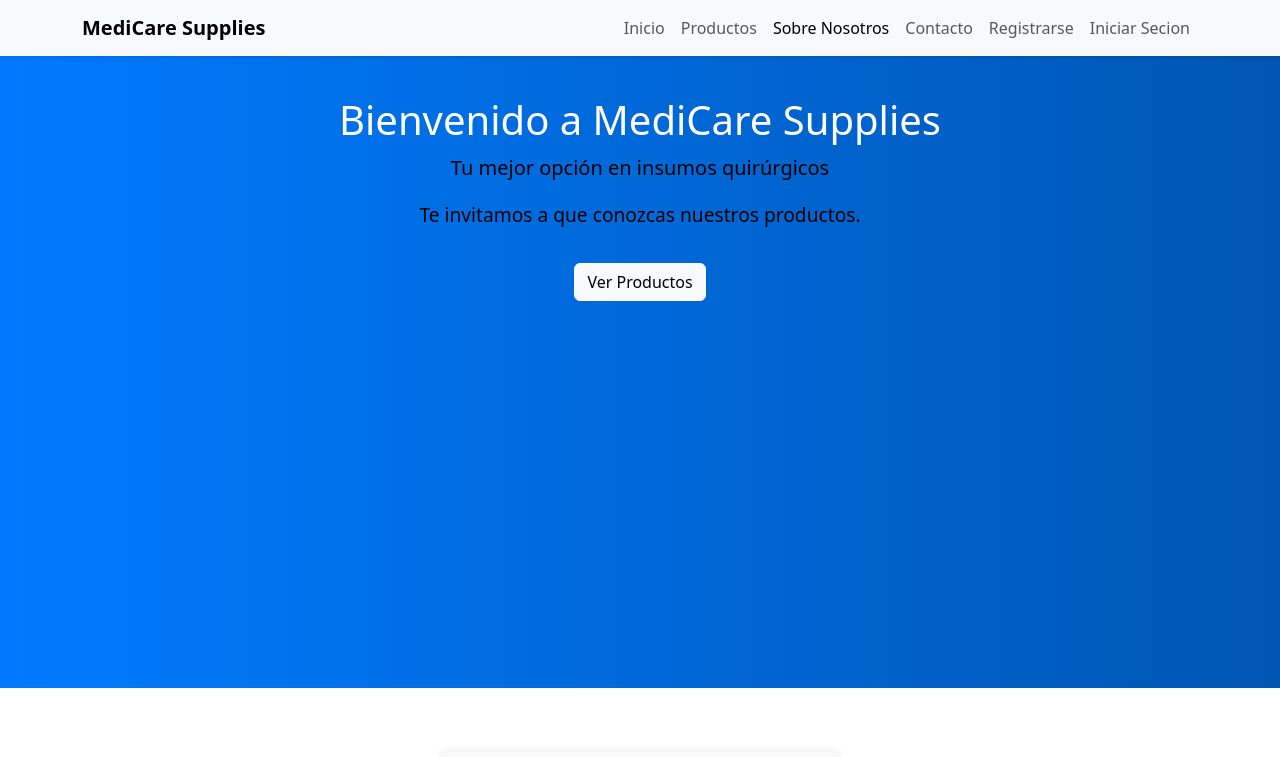
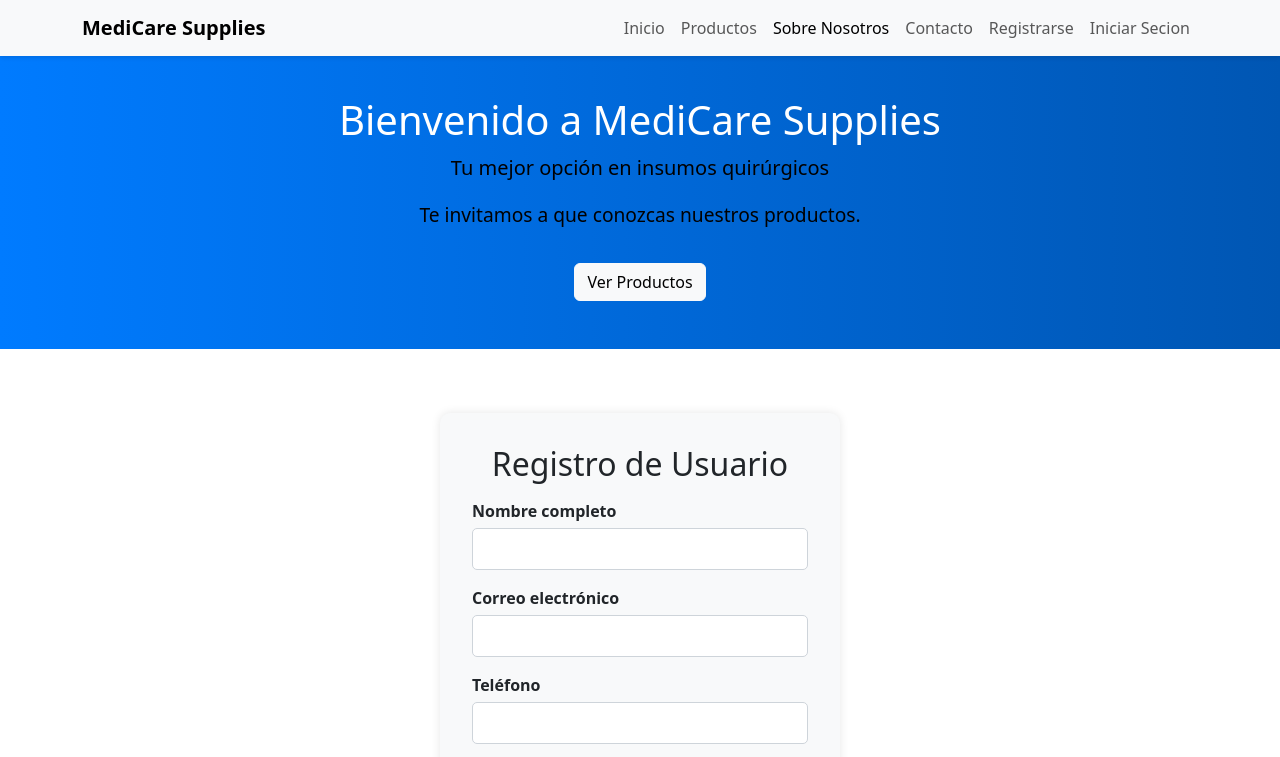
Before and after one commit to MartinLM768/HTML-Test-Chamber, a plain HTML site: page MediCare/Index.html in a window 1280 px wide. Shown: the top 757 px of the page. Drawn offline with nearby package versions, Linux system fonts and the light colour scheme.

Commit message:
Actualizar Styles.css

```diff
--- a/MediCare/assets/css/Styles.css
+++ b/MediCare/assets/css/Styles.css
@@ -65,10 +65,6 @@ footer a:hover {
 
 .nav-link:hover {
   color: #007bff;
-}
-
-.bg-primary{
-  height: 80vh;
 }
 
 /* Section */
```
